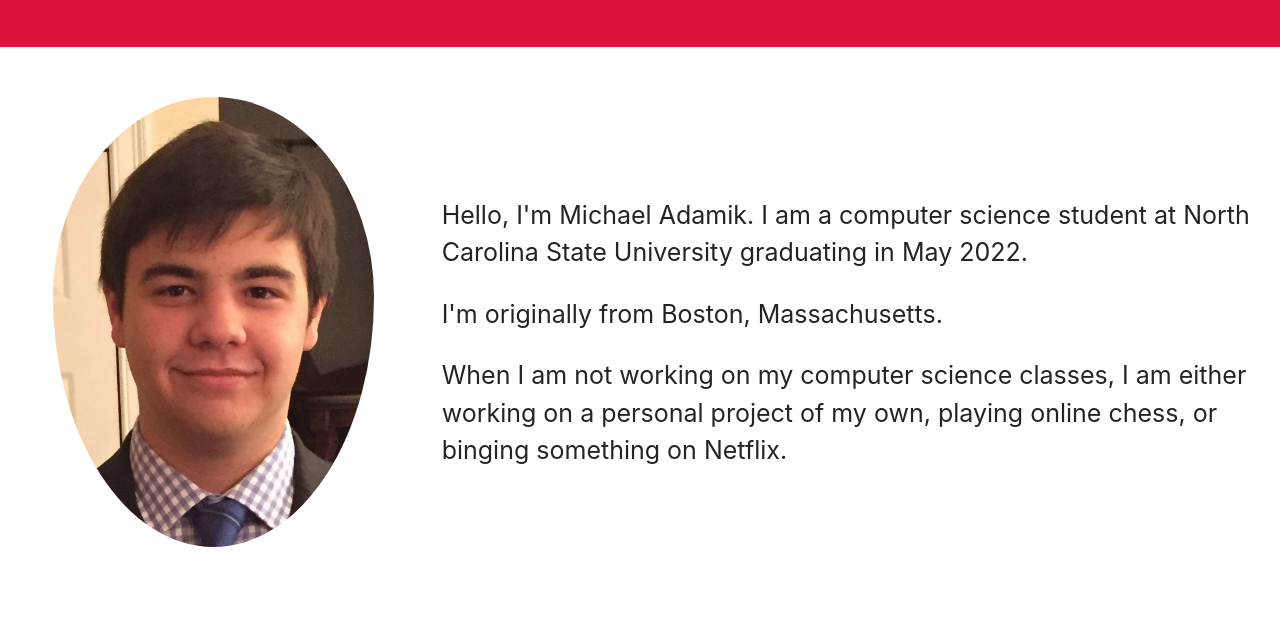
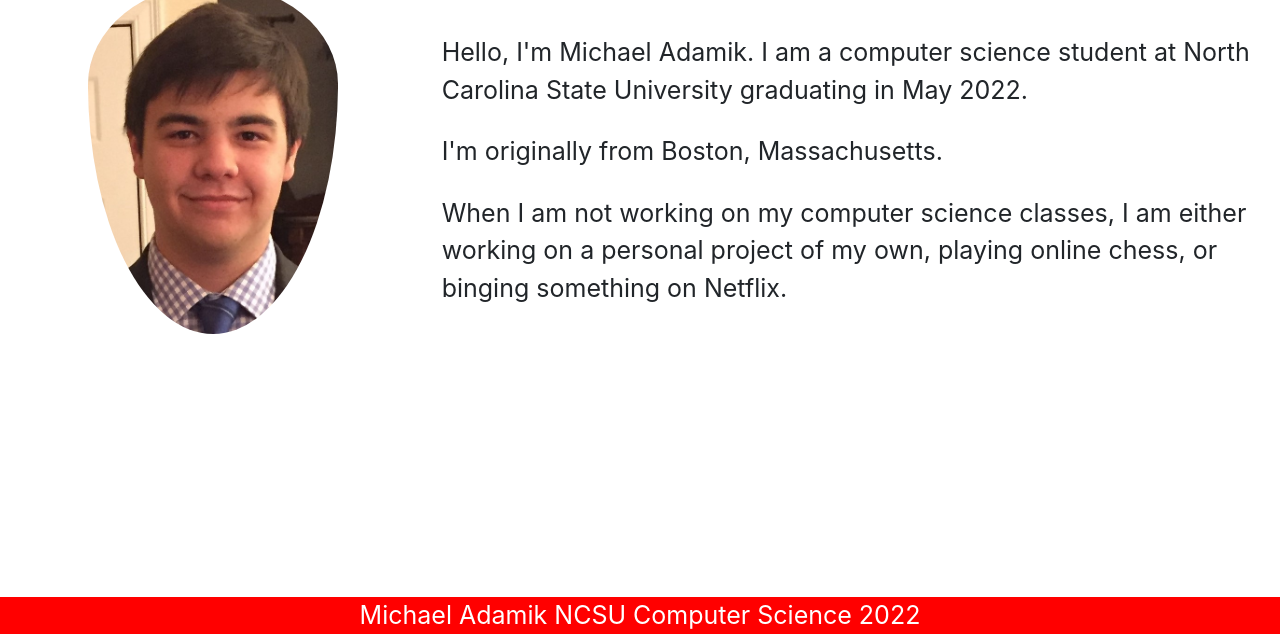
Before and after one commit to michaeladamik/michaeladamik.github.io, a plain HTML site: page home.html in a window 1280 px wide. Shown: the part 166-800 px from the top of the page. Drawn offline with nearby package versions, Linux system fonts and the light colour scheme.

Commit message:
created footer, want to create dynamic background for white background

```diff
--- a/home.html
+++ b/home.html
@@ -23,12 +23,12 @@
         </div>
 
 
-        <div class="name-bar">
+        <!-- <div class="name-bar">
             <p style='font-size: 50px;'>
                 Michael Adamik
             </p>
             <p>NCSU Computer Science 2022</p>
-        </div>
+        </div>  -->
 
         <div class="row m-0">
             <div class="col-md-4">
@@ -39,7 +39,7 @@
             <div class="col-md-8">
                 <!-- <h1 style="padding-top: 100px;"><strong>About Me</strong></h1> -->
                 <!-- <hr> -->
-                <p style="padding-top: 150px;">Hello, I'm Michael Adamik. I am a computer science student at North Carolina State University graduating in May 2022.</p>
+                <p style="padding-top: 200px;">Hello, I'm Michael Adamik. I am a computer science student at North Carolina State University graduating in May 2022.</p>
                 </br><p>I'm originally from Boston, Massachusetts. </p>
                 </br><p>When I am not working on my computer science classes, I am either working on a personal
                 project of my own, playing online chess, or binging something on Netflix. </p>
@@ -47,11 +47,9 @@
         </div>
 
 
-        <div class="row m-0">
-
-
-
-        </div>
+        <div class="footer">
+            <p>Michael Adamik NCSU Computer Science 2022</p>
+          </div>
 
     </body>
 </html>
--- a/style.css
+++ b/style.css
@@ -44,11 +44,21 @@ li a:hover {
 }
 
 .img-responsive {
-  padding-top: 50px;
+  padding-top: 150px;
   display: block;
   max-width: 100%;
   height: 500px;
   border-radius: 50%;
+}
+
+.footer {
+  position: fixed;
+  left: 0;
+  bottom: 0;
+  width: 100%;
+  background-color: red;
+  color: white;
+  text-align: center;
 }
 
 #photo {
```
